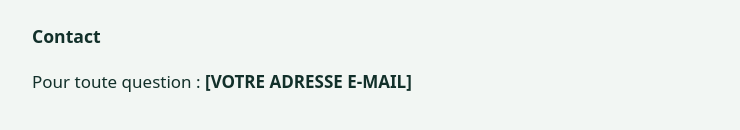
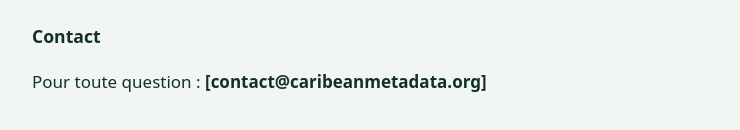
Before and after one commit to heso73/pa-a-pa, a plain HTML site: page confidentialite.html in a window 1280 px wide. Shown: the part 890-1020 px from the top of the page, without its empty margins (268-1008 px from the left). Drawn offline with Linux system fonts and the light colour scheme.

Commit message:
Update contact email in confidentialite.html

```diff
--- a/confidentialite.html
+++ b/confidentialite.html
@@ -19,5 +19,5 @@
 <h2>Nature des informations</h2>
 <p>Les résultats et montants affichés sont des estimations destinées à vous orienter. Ils ne remplacent pas l'avis d'un expert-comptable ou d'un conseiller en création d'entreprise.</p>
 <h2>Contact</h2>
-<p>Pour toute question : <strong>[VOTRE ADRESSE E-MAIL]</strong></p>
+<p>Pour toute question : <strong>[contact@caribeanmetadata.org]</strong></p>
 </main></body></html>
```
